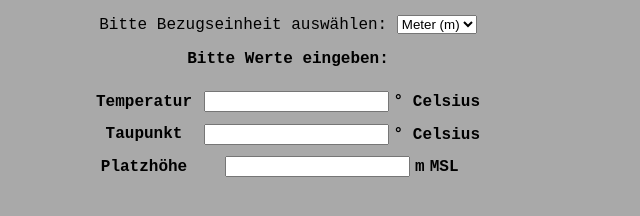
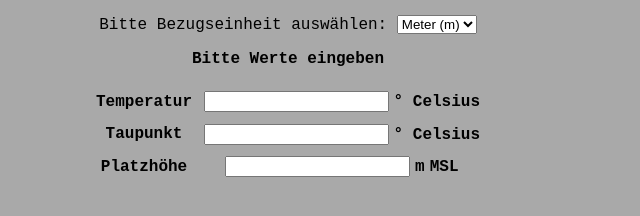
Before and after one commit to elDiabloB/Wolkenrechner, a plain HTML site: page main.html in a window 1280 px wide. Shown: the part 193-409 px from the top of the page, 352-992 px from the left. Drawn offline with Linux system fonts and the light colour scheme.

Commit message:
4. Commit

```diff
--- a/main.html
+++ b/main.html
@@ -22,7 +22,7 @@
         <option value="m" selected>Meter (m)</option>
     </select>
     </div>
-    <p>Bitte Werte eingeben:</p>
+    <p>Bitte Werte eingeben</p>
     <div>
         <table>
             <tr><td><label>Temperatur</label></td><td><input type="number" id="temp" maxlength="3" size="6"><span style="margin-left: 5px;">° Celsius</span></td></tr>
```
